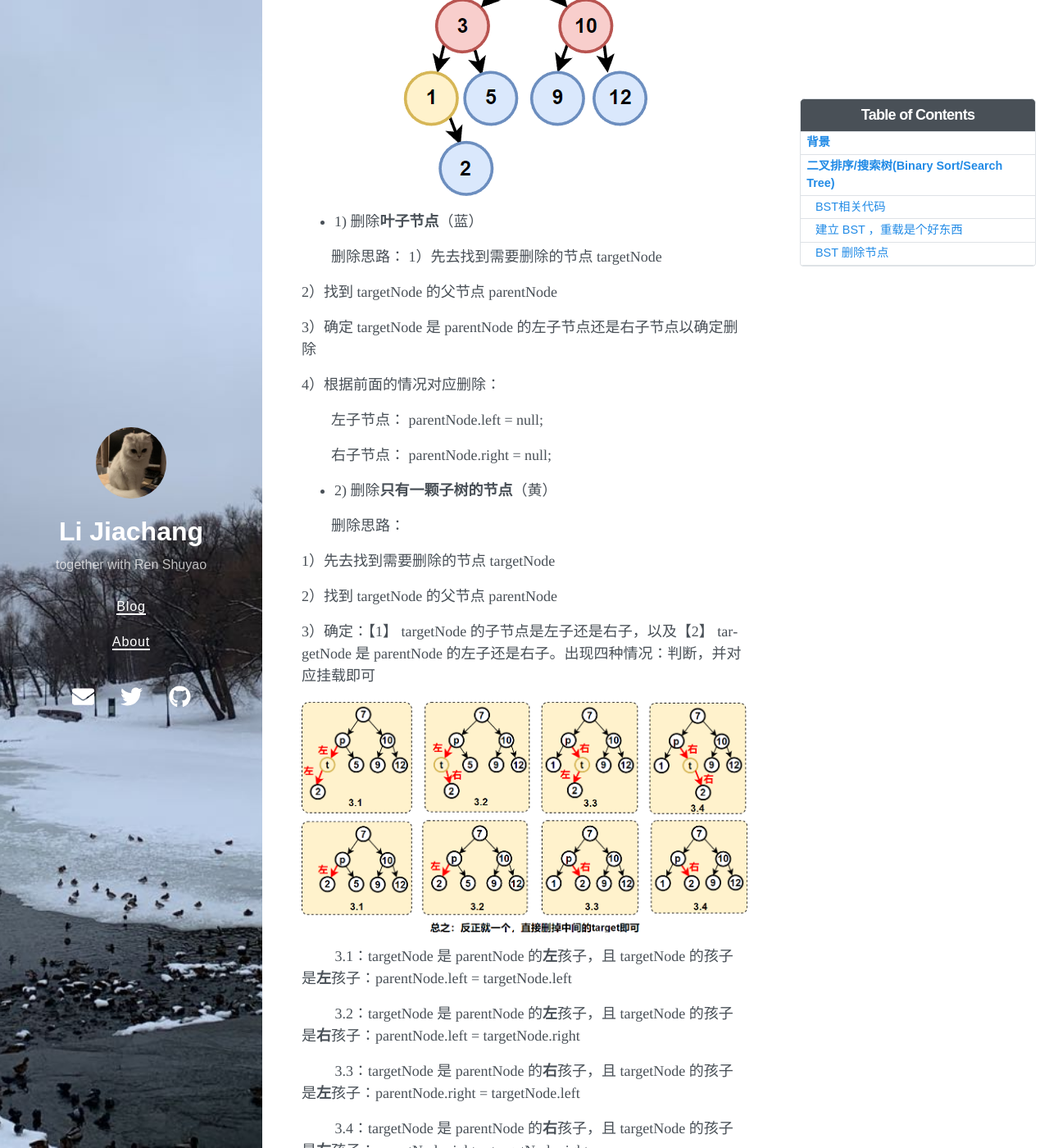
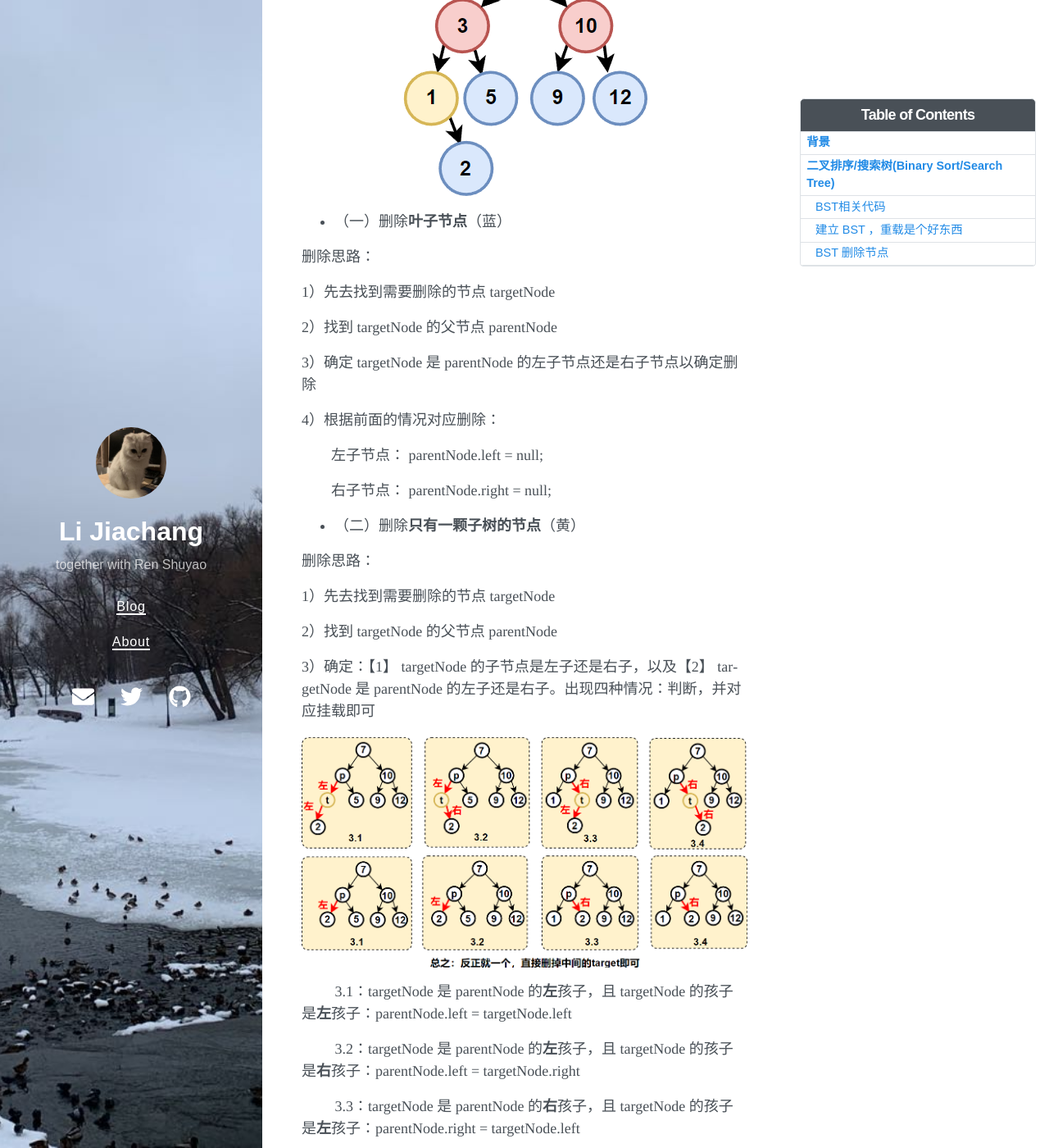
Before and after one commit to Jeremy1Lee/Jeremy1Lee.github.io, a Jekyll site: the page built from _posts/2022-09-28-binary-search-tree.md, in a window 1280 px wide and 1400 px high, scrolled down 2269 px. Shown: the whole window at 82% size. Built offline with Jekyll 4.4.1, drawn with Linux system fonts in a browser that asks for light colours; nearby versions of some CDN libraries.

Commit message:
Update 2022-09-28-binary-search-tree.md

```diff
--- a/_posts/2022-09-28-binary-search-tree.md
+++ b/_posts/2022-09-28-binary-search-tree.md
@@ -69,9 +69,10 @@ toc: true
 
 ![bst02.png](/images/bst02.png "BST"){: .align-center}
 
-- 1) 删除**叶子节点**（蓝）
+- （一）删除**叶子节点**（蓝）
 
-&emsp;&emsp;删除思路：
+删除思路：
+
 1）先去找到需要删除的节点 targetNode
 
 2）找到 targetNode 的父节点 parentNode
@@ -84,9 +85,9 @@ toc: true
 
 &emsp;&emsp;右子节点： parentNode.right = null;
 
-- 2) 删除**只有一颗子树的节点**（黄）
+- （二）删除**只有一颗子树的节点**（黄）
 
-&emsp;&emsp;删除思路：
+删除思路：
 
 1）先去找到需要删除的节点 targetNode
 
```
Also changed, not shown: other parts of _posts/2022-09-28-binary-search-tree.md (+2 -2 lines).
